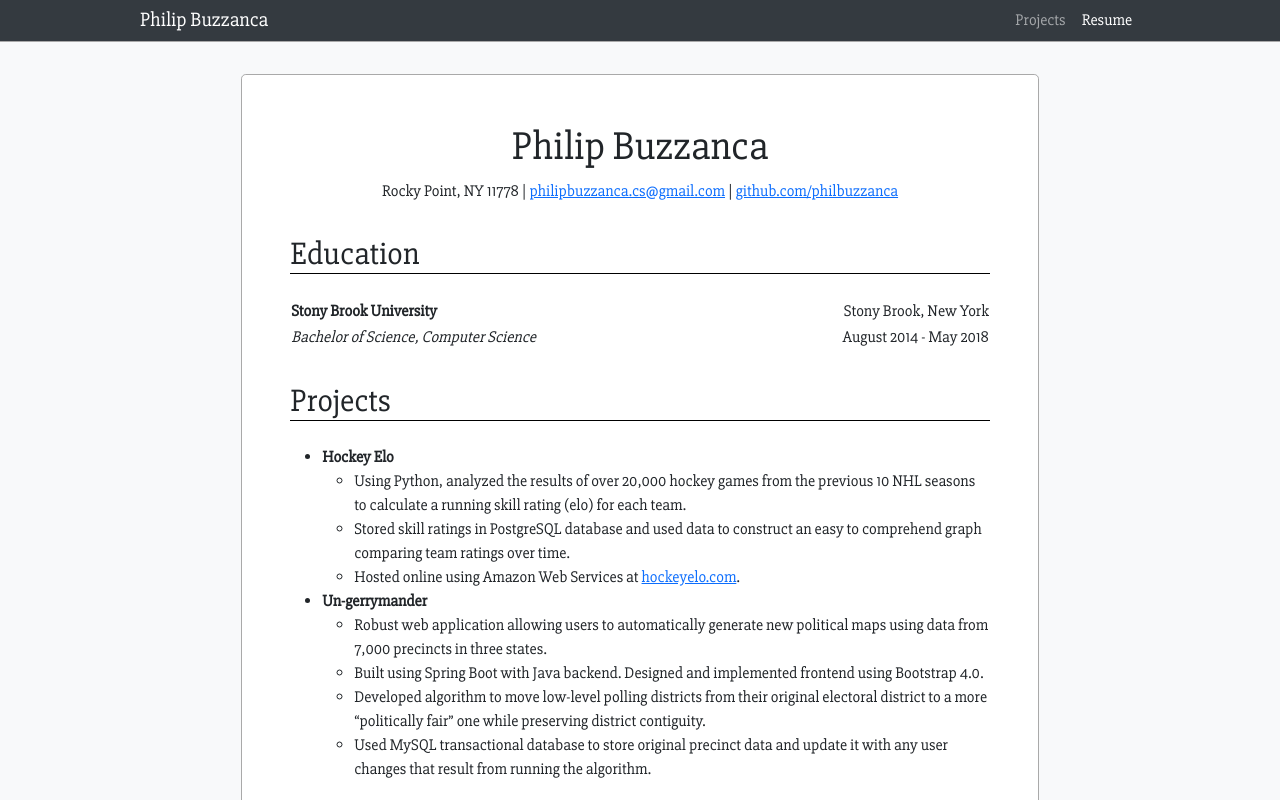
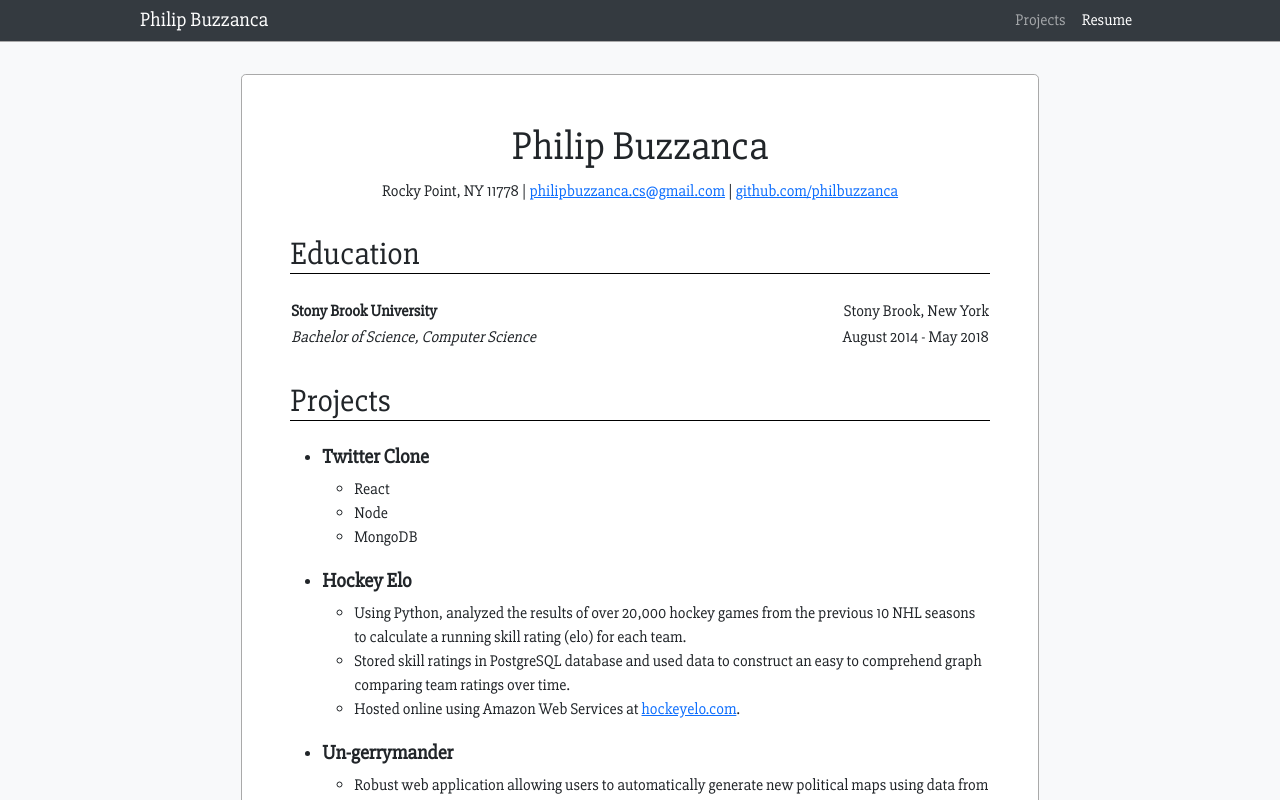
Before and after one commit to philbuzzanca/philbuzzanca.github.io, a React (Create React App) app: page /resume in a window 1280 px wide. Shown: the top 800 px of the page. Built offline with nearby package versions, Linux system fonts and the light colour scheme.

Commit message:
qol changes

```diff
--- a/src/App.css
+++ b/src/App.css
@@ -38,3 +38,13 @@ td li {
 td:nth-child(2){
   text-align: right;
 }
+
+h5 {
+  margin-top: 1em;
+}
+
+@media only screen and (max-width: 860px) {
+  .jumbotron{
+    width: 100%;
+  }
+}
--- a/src/pages/Projects.js
+++ b/src/pages/Projects.js
@@ -8,9 +8,7 @@ const Projects = () => {
         </>
     )
 
-    return (
-        <Jumbotron header='Projects' body={body} />
-    )
+    return <Jumbotron header='Projects' body={body} />
 }
 
 export default Projects
--- a/src/pages/Resume.js
+++ b/src/pages/Resume.js
@@ -24,14 +24,21 @@ const Resume = () => {
             <section name="Projects">
                 <h2>Projects</h2>
                 <ul>
-                    <li><strong>Hockey Elo</strong>
+                    <li><h5><strong>Twitter Clone</strong></h5>
+                        <ul>
+                            <li>React</li>
+                            <li>Node</li>
+                            <li>MongoDB</li>
+                        </ul>
+                    </li>
+                    <li><h5><strong>Hockey Elo</strong></h5>
                         <ul>
                             <li>Using Python, analyzed the results of over 20,000 hockey games from the previous 10 NHL seasons to calculate a running skill rating (elo) for each team.</li>
                             <li>Stored skill ratings in PostgreSQL database and used data to construct an easy to comprehend graph comparing team ratings over time.</li>
                             <li>Hosted online using Amazon Web Services at <a href="https://hockeyelo.com">hockeyelo.com</a>.</li>
                         </ul>
                     </li>
-                    <li><strong>Un-gerrymander</strong>
+                    <li><h5><strong>Un-gerrymander</strong></h5>
                         <ul>
                             <li>Robust web application allowing users to automatically generate new political maps using data from 7,000 precincts in three states.</li>
                             <li>Built using Spring Boot with Java backend. Designed and implemented frontend using Bootstrap 4.0.</li>
```
Also changed, not shown: 11 other files (tests, documents, lock files or other folders).
